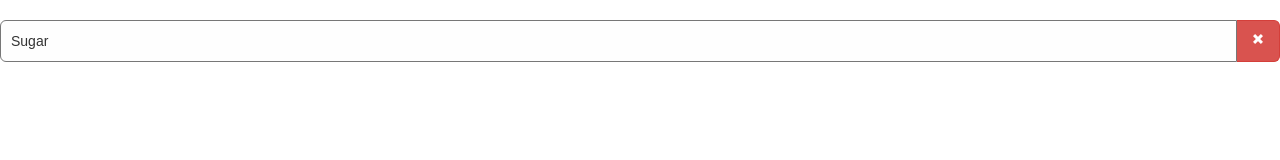
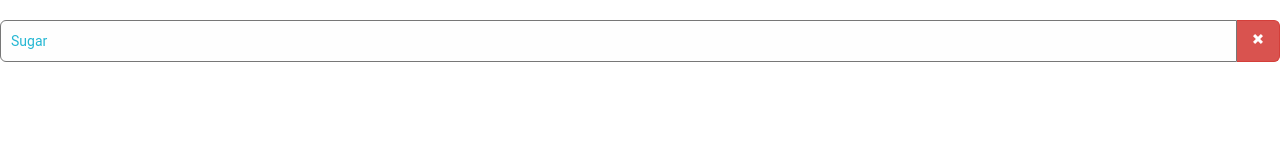
Before and after one commit to zacbraddy/HangryHippo, a React (Create React App) app: page / in a window 1280 px wide. Shown: the top 160 px of the page. Built offline with nearby package versions, Linux system fonts and the light colour scheme.

Commit message:
Added css and images ready for building the components during the module

```diff
--- a/src/App.css
+++ b/src/App.css
@@ -7,3 +7,35 @@
     display: flex;
     align-items: center;
 }
+
+@media screen and (min-width: 1025px) {
+  html, body, .App {
+    height: 100%;
+  }
+}
+
+html, .App {
+  min-height: 100%;
+}
+
+.App {
+  background: url('common/images/app-background.jpg') top repeat-y;
+}
+
+@media screen and (min-width: 1200px) {
+  .content-row {
+    height: 65%;
+  }
+}
+
+.ingredients-col {
+  height: 100%;
+}
+
+.recipes-col {
+  height: 100%;
+}
+
+.panel.header {
+  margin-top: 20px;
+}
--- a/src/index.css
+++ b/src/index.css
@@ -1,5 +1,25 @@
+#root {
+  height: 100%
+}
+
 body {
   margin: 0;
   padding: 0;
-  font-family: sans-serif;
+  font-family: 'Roboto', sans-serif;
+  color: #25b7d3;
+  position: absolute;
+  top: 0;
+  right: 0;
+  bottom: 0;
+  left: 0;
 }
+
+.hangry-panel {
+  background-color: #ffffde;
+}
+
+@media screen and (min-width: 1200px) {
+  .hangry-panel {
+    height: 100%;
+  }
+}
```
Also changed, not shown: src/common/images/app-background.jpg (added), src/common/images/hangry-logo.gif (added).
